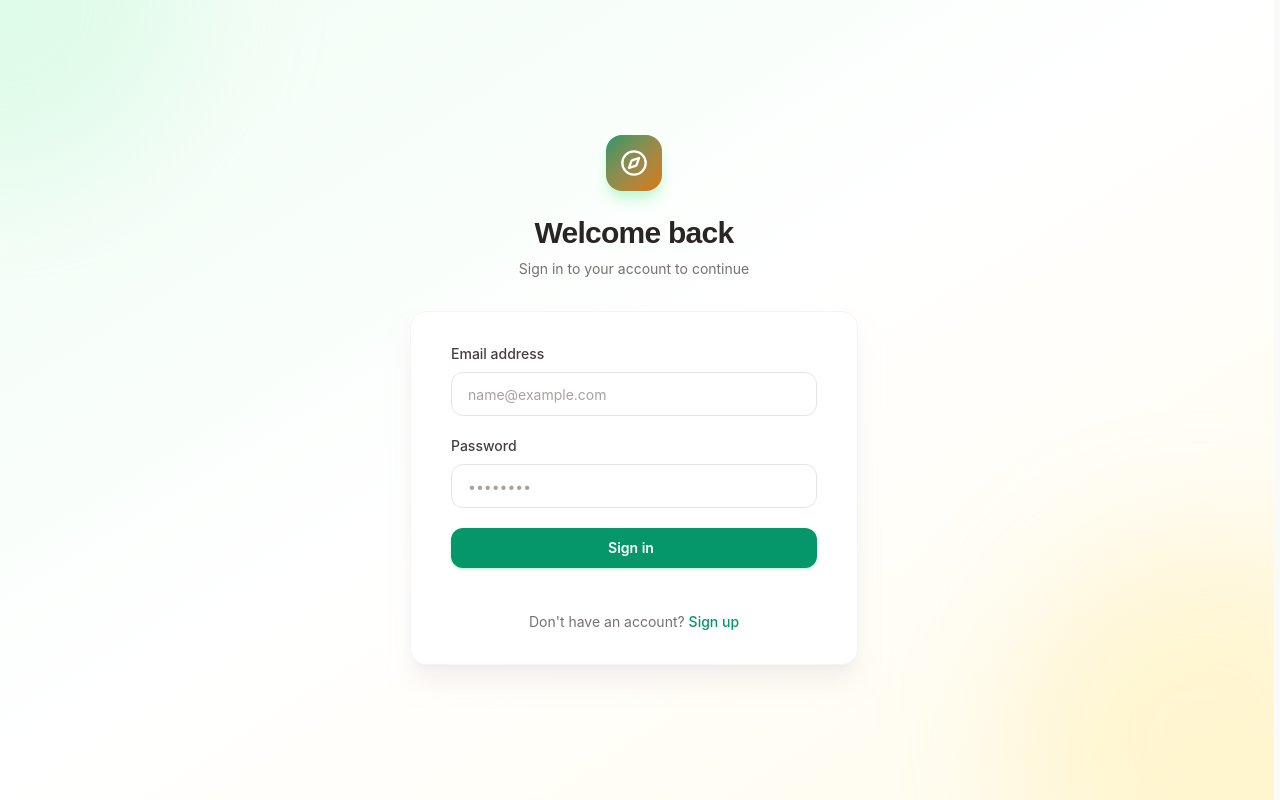
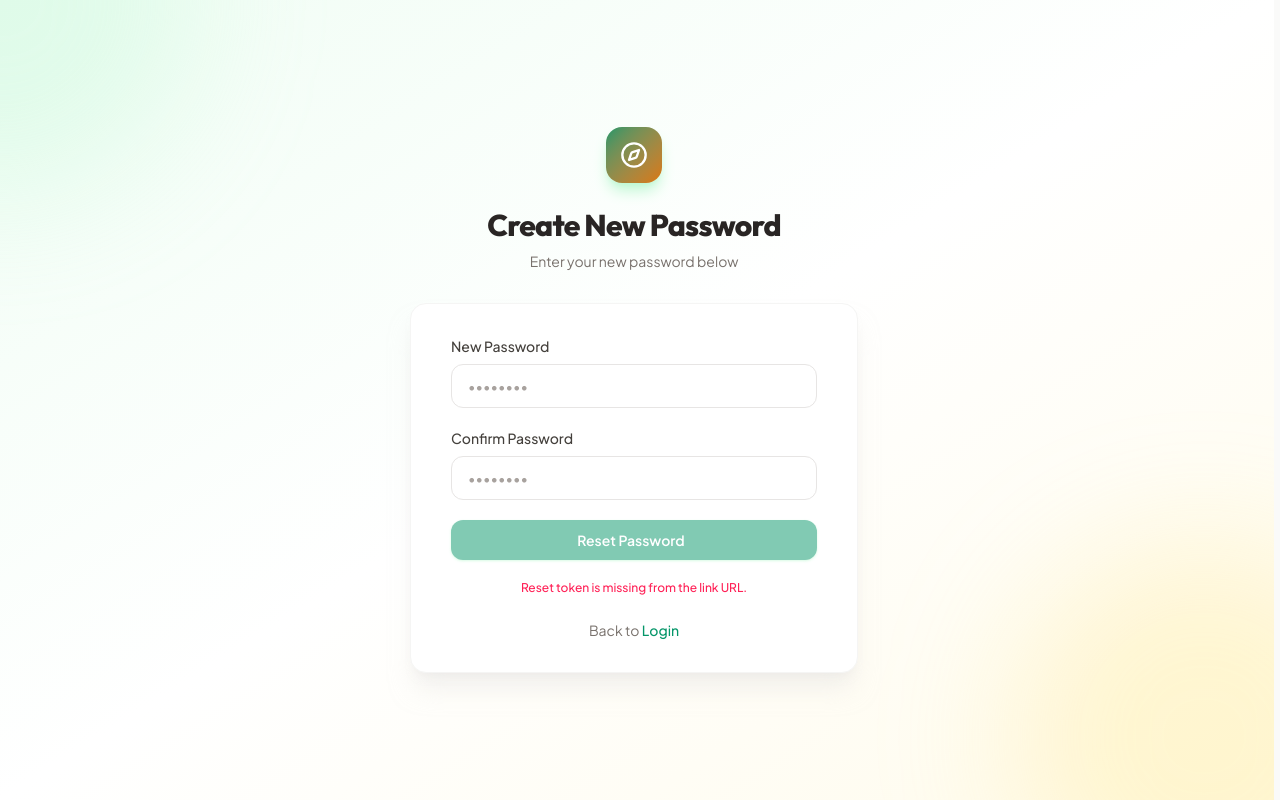
Before and after one commit to Annoy3tetra/pathforge, a React app in the folder frontend/: page /reset-password in a window 1280 px wide. Before the commit this address led to /login. Built offline with nearby package versions, Linux system fonts and the light colour scheme; no server answers; the HTML template or start-up script is replaced by a standard one.

Commit message:
feat: implement authentication pages and profile management system with custom Tailwind theme styling

```diff
--- a/frontend/src/App.jsx
+++ b/frontend/src/App.jsx
@@ -21,6 +21,8 @@ const RoadmapDetailPage = lazy(() => import("./pages/RoadmapDetailPage"));
 const MyRoadmapsPage = lazy(() => import("./pages/MyRoadmapsPage"));
 const ProfilePage = lazy(() => import("./pages/ProfilePage"));
 const ForgeProfilePage = lazy(() => import("./pages/ForgeProfilePage"));
+const ForgotPasswordPage = lazy(() => import("./pages/ForgotPasswordPage"));
+const ResetPasswordPage = lazy(() => import("./pages/ResetPasswordPage"));
 
 const queryClient = new QueryClient({
   defaultOptions: {
@@ -57,6 +59,8 @@ function AnimatedRoutes() {
         <Routes location={location}>
           <Route path="/login" element={<LoginPage />} />
           <Route path="/register" element={<RegisterPage />} />
+          <Route path="/forgot-password" element={<ForgotPasswordPage />} />
+          <Route path="/reset-password" element={<ResetPasswordPage />} />
 
           <Route
             path="/dashboard"
--- a/frontend/src/index.css
+++ b/frontend/src/index.css
@@ -1,5 +1,5 @@
+@import url('https://fonts.googleapis.com/css2?family=Plus+Jakarta+Sans:wght@300;400;500;600;700;800&family=Outfit:wght@300;400;500;600;700;800&display=swap');
 @import "tailwindcss";
-@import url('https://fonts.googleapis.com/css2?family=Plus+Jakarta+Sans:wght@300;400;500;600;700;800&family=Outfit:wght@300;400;500;600;700;800&display=swap');
 
 @theme {
   --font-sans: 'Plus Jakarta Sans', 'Inter', ui-sans-serif, system-ui, sans-serif;
--- /dev/null
+++ b/frontend/src/pages/ForgotPasswordPage.jsx
@@ -0,0 +1,86 @@
+import { useState } from "react";
+import { Link } from "react-router-dom";
+import API from "../api/axios";
+import toast from "react-hot-toast";
+
+import { AuthLayout } from "../layouts/AuthLayout";
+import { Input } from "../components/ui/Input";
+import { Button } from "../components/ui/Button";
+import { ENDPOINTS } from "../api/endpoints";
+
+function ForgotPasswordPage() {
+  const [isLoading, setIsLoading] = useState(false);
+  const [email, setEmail] = useState("");
+  const [submitted, setSubmitted] = useState(false);
+
+  const handleSubmit = async (e) => {
+    e.preventDefault();
+    setIsLoading(true);
+
+    try {
+      await API.post(ENDPOINTS.AUTH.FORGOT_PASSWORD, { email });
+      setSubmitted(true);
+      toast.success("Password reset request sent!");
+    } catch (error) {
+      console.error(error);
+      toast.error(error.response?.data?.detail || "Something went wrong. Please try again.");
+    } finally {
+      setIsLoading(false);
+    }
+  };
+
+  if (submitted) {
+    return (
+      <AuthLayout
+        title="Check your inbox"
+        subtitle="We've sent a link to recover your password"
+      >
+        <div className="space-y-6">
+          <p className="text-sm text-slate-500 leading-relaxed text-center">
+            If <strong className="text-slate-700">{email}</strong> matches an account in our system, you will receive an email shortly with a password recovery link.
+          </p>
+          <div className="pt-2 text-center">
+            <Link to="/login" className="font-semibold text-indigo-600 hover:text-indigo-500 transition-colors text-sm">
+              Return to Login
+            </Link>
+          </div>
+        </div>
+      </AuthLayout>
+    );
+  }
+
+  return (
+    <AuthLayout
+      title="Reset Password"
+      subtitle="Enter your email to request a reset link"
+    >
+      <form onSubmit={handleSubmit} className="space-y-5">
+        <div>
+          <label className="block text-sm font-medium text-slate-700 mb-2">
+            Email address
+          </label>
+          <Input
+            type="email"
+            value={email}
+            onChange={(e) => setEmail(e.target.value)}
+            placeholder="name@example.com"
+            required
+          />
+        </div>
+
+        <Button type="submit" className="w-full" isLoading={isLoading}>
+          Send Reset Link
+        </Button>
+
+        <p className="text-center text-sm text-slate-500 mt-6">
+          Remembered your password?{" "}
+          <Link to="/login" className="font-medium text-indigo-600 hover:text-indigo-500 transition-colors">
+            Login
+          </Link>
+        </p>
+      </form>
+    </AuthLayout>
+  );
+}
+
+export default ForgotPasswordPage;
--- a/frontend/src/pages/LoginPage.jsx
+++ b/frontend/src/pages/LoginPage.jsx
@@ -72,9 +72,14 @@ function LoginPage() {
         </div>
 
         <div>
-          <label className="block text-sm font-medium text-slate-700 mb-2">
-            Password
-          </label>
+          <div className="flex justify-between items-center mb-2">
+            <label className="block text-sm font-medium text-slate-700">
+              Password
+            </label>
+            <Link to="/forgot-password" className="text-xs font-semibold text-indigo-600 hover:text-indigo-500 transition-colors">
+              Forgot password?
+            </Link>
+          </div>
           <Input
             type="password"
             name="password"
--- /dev/null
+++ b/frontend/src/pages/ResetPasswordPage.jsx
@@ -0,0 +1,120 @@
+import { useState } from "react";
+import { useNavigate, useSearchParams, Link } from "react-router-dom";
+import API from "../api/axios";
+import toast from "react-hot-toast";
+
+import { AuthLayout } from "../layouts/AuthLayout";
+import { Input } from "../components/ui/Input";
+import { Button } from "../components/ui/Button";
+import { ENDPOINTS } from "../api/endpoints";
+
+function ResetPasswordPage() {
+  const navigate = useNavigate();
+  const [searchParams] = useSearchParams();
+  const token = searchParams.get("token");
+
+  const [isLoading, setIsLoading] = useState(false);
+  const [formData, setFormData] = useState({
+    password: "",
+    confirmPassword: "",
+  });
+
+  const handleChange = (e) => {
+    setFormData({
+      ...formData,
+      [e.target.name]: e.target.value,
+    });
+  };
+
+  const handleSubmit = async (e) => {
+    e.preventDefault();
+
+    if (!token) {
+      toast.error("Invalid reset token link.");
+      return;
+    }
+
+    if (formData.password !== formData.confirmPassword) {
+      toast.error("Passwords do not match.");
+      return;
+    }
+
+    if (formData.password.length < 6) {
+      toast.error("Password must be at least 6 characters.");
+      return;
+    }
+
+    setIsLoading(true);
+
+    try {
+      await API.post(ENDPOINTS.AUTH.RESET_PASSWORD, {
+        token,
+        new_password: formData.password,
+      });
+
+      toast.success("Password reset successfully. Please login.");
+      navigate("/login");
+    } catch (error) {
+      console.error(error);
+      toast.error(error.response?.data?.detail || "Invalid or expired token.");
+    } finally {
+      setIsLoading(false);
+    }
+  };
+
+  return (
+    <AuthLayout
+      title="Create New Password"
+      subtitle="Enter your new password below"
+    >
+      <form onSubmit={handleSubmit} className="space-y-5">
+        <div>
+          <label className="block text-sm font-medium text-slate-700 mb-2">
+            New Password
+          </label>
+          <Input
+            type="password"
+            name="password"
+            placeholder="••••••••"
+            value={formData.password}
+            onChange={handleChange}
+            required
+          />
+        </div>
+
+        <div>
+          <label className="block text-sm font-medium text-slate-700 mb-2">
+            Confirm Password
+          </label>
+          <Input
+            type="password"
+            name="confirmPassword"
+            placeholder="••••••••"
+            value={formData.confirmPassword}
+            onChange={handleChange}
+            required
+          />
+        </div>
+
+        <Button type="submit" className="w-full" isLoading={isLoading} disabled={!token}>
+          Reset Password
+        </Button>
+
+        {!token && (
+          <p className="text-center text-xs text-rose-500 font-medium">
+            Reset token is missing from the link URL.
+          </p>
+        )}
+
+        <p className="text-center text-sm text-slate-500 mt-6">
+          Back to{" "}
+          <Link to="/login" className="font-medium text-indigo-600 hover:text-indigo-500 transition-colors">
+            Login
+          </Link>
+        </p>
+      </form>
+    </AuthLayout>
+  );
+}
+
+export default ResetPasswordPage;
```
Also changed, not shown: frontend/src/pages/ProfilePage.jsx (+28 -6 lines), frontend/vercel.json (added).
